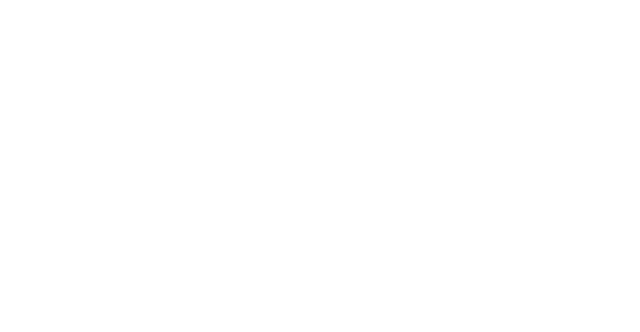
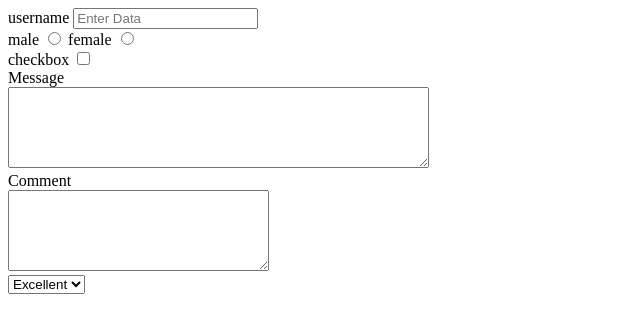
Before and after one commit to muzamil-hussain-2004/Sigma-Web-dev, a plain HTML site: page video-6/index.html in a window 1280 px wide. Shown: the whole page, without its empty margins (0-640 px from the left). Drawn offline with Linux system fonts and the light colour scheme.

Commit message:
video 7 and changes in 6

```diff
--- a/video-6/index.html
+++ b/video-6/index.html
@@ -3,9 +3,44 @@
 <head>
     <meta charset="UTF-8">
     <meta name="viewport" content="width=device-width, initial-scale=1.0">
-    <title>Document</title>
+    <title>Form - lets learn it</title>
 </head>
 <body>
 
+    <form action="post">
+        <div>
+            <label for="username">username</label>
+            <input type="text" placeholder="Enter Data" id="username">
+        </div>
+        <div>
+            <label for="male">male</label>
+            <input type="radio" name="gender" value="male" id="male">
+            <label for="female">female</label>
+            <input type="radio" name="gender" value="female" id="female">
+        </div>
+        <div>
+            <label for="checkbox">checkbox</label>
+            <input type="checkbox" id="checkbox">
+        </div>
+        <div>
+            <label for="message">Message</label>
+            <br>
+            <textarea name="message" id="message" rows="5" cols="50"></textarea>
+        </div>
+        <div>
+            <form action="/submit">
+                <label for="comment">Comment</label>
+                <br>
+                <textarea name="comment" id="comment" rows="5" cols="30"></textarea>
+                <br>
+                <select name="Experience" id="experience">
+                    <option value="excelent">Excellent</option>
+                    <option value="good">Good</option>
+                    <option value="fair">Fair</option>
+                </select>
+            </form>
+        </div>
+    </form>
+
 </body>
 </html>
```
Also changed, not shown: video-7/index.html (added).
